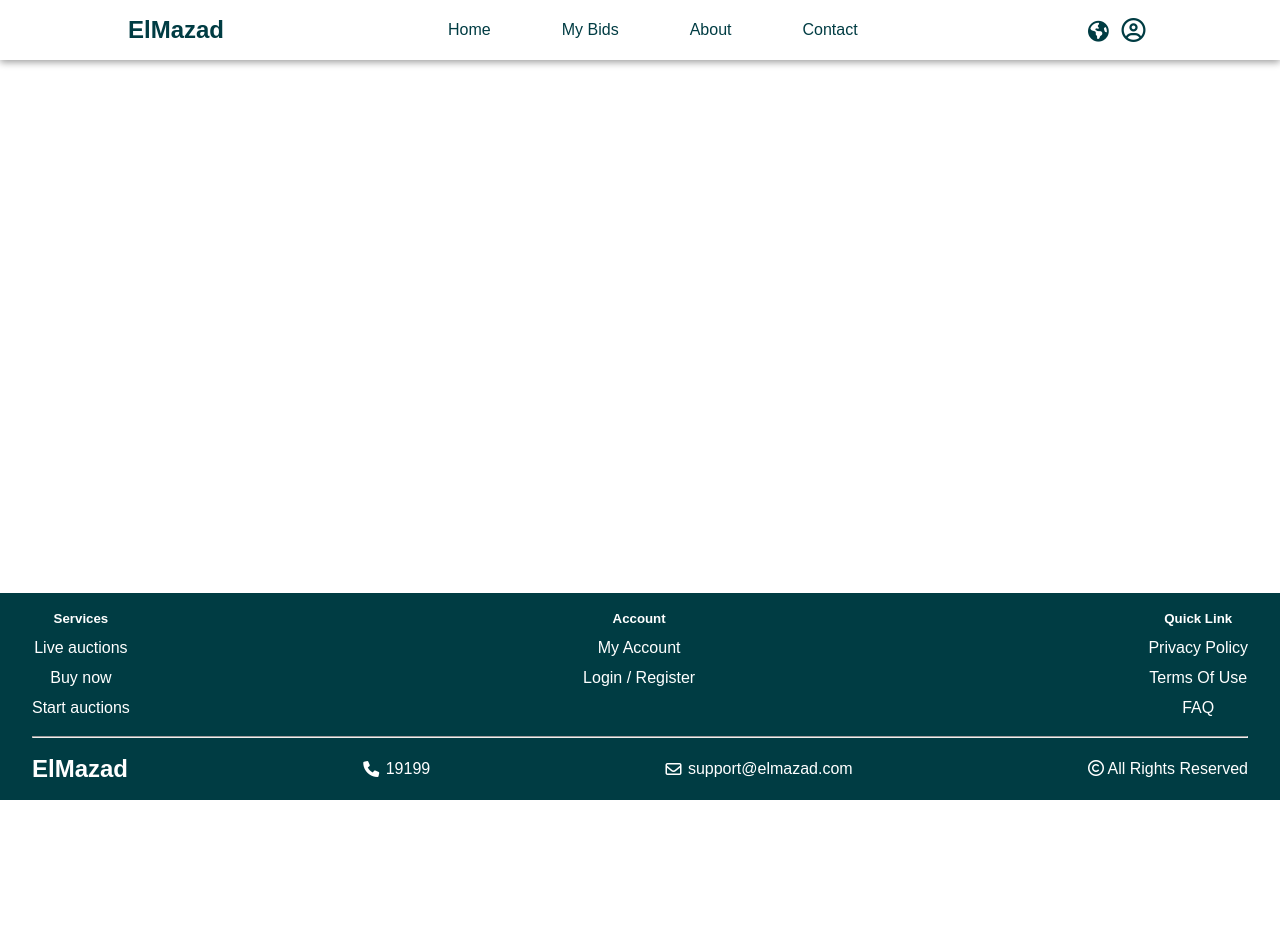
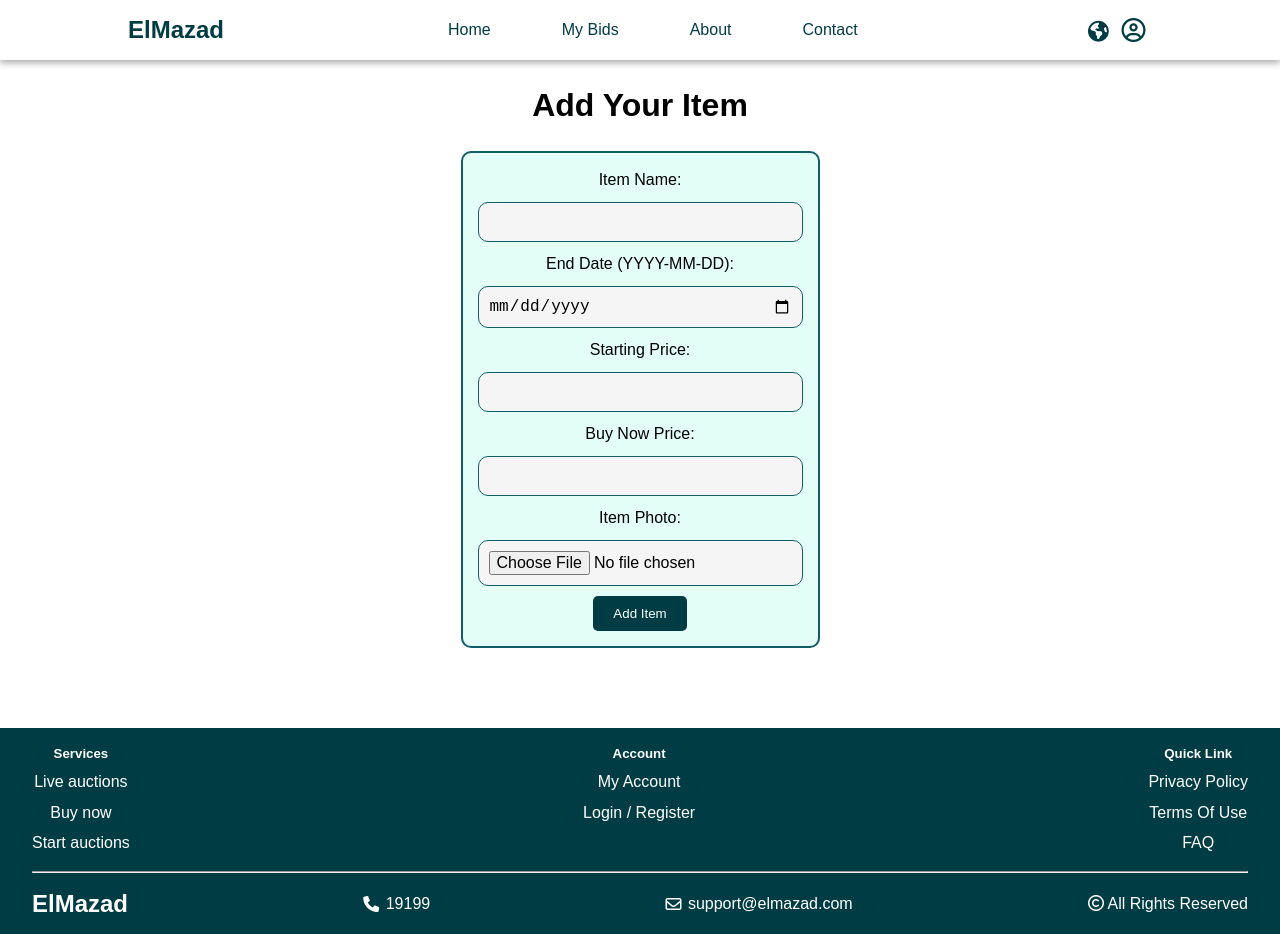
Before and after one commit to ShorokOsamaa/elmazad, a React (Vite) app: page /add-item in a window 1280 px wide. Before the commit the page ends 800 px from the top, so only its background shows below. Built offline with nearby package versions, Linux system fonts and the light colour scheme.

Commit message:
add item component

```diff
--- a/src/App.css
+++ b/src/App.css
@@ -557,3 +557,9 @@ input:placeholder {
    margin-top: 5px;
    display: block;
 }
+.form-container {
+  text-align: center;
+  align-items: center;
+  text-transform: capitalize;
+  text-align: -webkit-center;
+}
--- a/src/App.jsx
+++ b/src/App.jsx
@@ -5,6 +5,7 @@ import HomePage from "./components/HomePage";
 import AboutPage from "./components/AboutPage.jsx";
 import { Routes, Route } from "react-router-dom";
 import AllItems from "./components/AllItemsPage";
+import AddItem from "./components/AddItem";
 
 function App() {
    const items = [
@@ -35,6 +36,8 @@ function App() {
           <Route path="/" element={<HomePage />} />
           <Route path="/about" element={<AboutPage />} />
           <Route path="/all-items" element={<AllItems products={items}/>} />
+          <Route path="/add-item" element={<AddItem />} />
+
           {/* <Route path="/item" element={<HomePage />} /> */}
           {/* <Route path="/account" element={<HomePage />} /> */}
           {/* <Route path="/signup" element={<HomePage />} /> */}
--- /dev/null
+++ b/src/components/AddItem.jsx
@@ -0,0 +1,130 @@
+import React, { useState } from "react";
+
+const AddItem = ({ onAddItem }) => {
+   const [name, setName] = useState("");
+   const [endDate, setEndDate] = useState("");
+   const [startingPrice, setStartingPrice] = useState("");
+   const [buyNowPrice, setBuyNowPrice] = useState("");
+   const [selectedFile, setSelectedFile] = useState(null);
+   const [previewImage, setPreviewImage] = useState(null);
+
+   const handleSubmit = (event) => {
+      event.preventDefault();
+
+      // Input validation can be added here
+
+      const formData = new FormData();
+      formData.append("name", name);
+      formData.append("endDate", endDate);
+      formData.append("startingPrice", startingPrice);
+      formData.append("buyNowPrice", buyNowPrice);
+      formData.append("image", selectedFile);
+
+      onAddItem(formData);
+
+      setName("");
+      setEndDate("");
+      setStartingPrice("");
+      setBuyNowPrice("");
+      setSelectedFile(null);
+      setPreviewImage(null);
+   };
+
+   const handleFileChange = (event) => {
+      const file = event.target.files[0];
+      setSelectedFile(file);
+
+      if (file) {
+         const reader = new FileReader();
+         reader.onload = (e) => setPreviewImage(e.target.result);
+         reader.readAsDataURL(file);
+      } else {
+         setPreviewImage(null);
+      }
+   };
+
+   return (
+      <div className="form-container">
+         <h1>Add your Item</h1>
+         <form onSubmit={handleSubmit} style={styles.form}>
+            <label htmlFor="name">Item Name:</label>
+            <input
+               type="text"
+               id="name"
+               value={name}
+               onChange={(e) => setName(e.target.value)}
+               required
+               style={styles.input}
+            />
+            <label htmlFor="endDate">End Date (YYYY-MM-DD):</label>
+            <input
+               type="date"
+               id="endDate"
+               value={endDate}
+               onChange={(e) => setEndDate(e.target.value)}
+               required
+               style={styles.input}
+            />
+            <label htmlFor="startingPrice">Starting Price:</label>
+            <input
+               type="number"
+               id="startingPrice"
+               value={startingPrice}
+               onChange={(e) => setStartingPrice(e.target.value)}
+               required
+               style={styles.input}
+            />
+            <label htmlFor="buyNowPrice">Buy Now Price:</label>
+            <input
+               type="number"
+               id="buyNowPrice"
+               value={buyNowPrice}
+               onChange={(e) => setBuyNowPrice(e.target.value)}
+               style={styles.input}
+            />
+            <label htmlFor="image">Item Photo:</label>
+            <input type="file" id="image" accept="image/*" onChange={handleFileChange} style={styles.input} />
+            {previewImage && <img src={previewImage} alt="Preview" style={styles.previewImage} />}
+            <button type="submit" style={styles.button}>
+               Add Item
+            </button>
+         </form>
+      </div>
+   );
+};
+
+const styles = {
+   form: {
+      display: "flex",
+      flexDirection: "column",
+      gap: "10px",
+      padding: "15px",
+      backgroundColor: "#E3FEF7",
+      borderRadius: "10px",
+      border: "2px solid #135D66",
+      width: "fit-content",
+   },
+   input: {
+      padding: "10px",
+      border: "1px solid #135D66",
+      borderRadius: "10px",
+   },
+   button: {
+      padding: "10px 20px",
+      backgroundColor: "#003C43",
+      color: "#fff",
+      border: "none",
+      borderRadius: "5px",
+      cursor: "pointer",
+      width: "fit-content",
+      alignSelf: "center",
+   },
+   previewImage: {
+      width: "100px",
+      height: "100px",
+      objectFit: "cover",
+      marginBottom: "10px",
+   },
+};
+
+export default AddItem;
```
